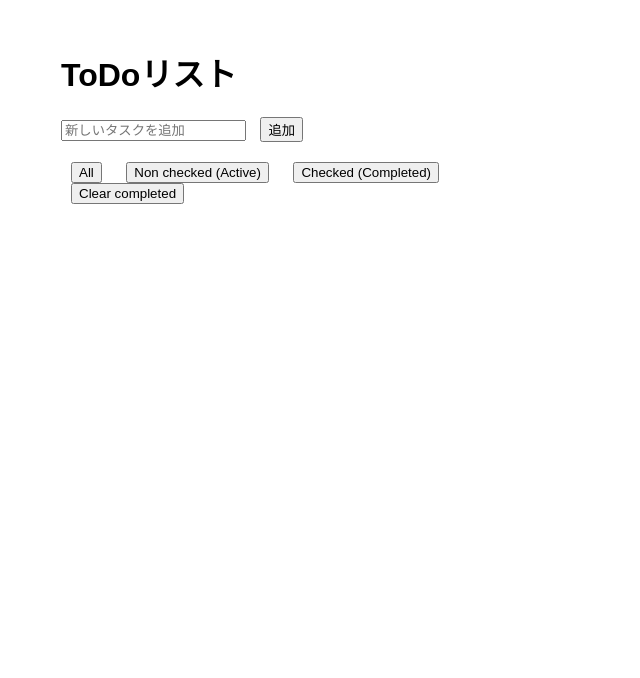
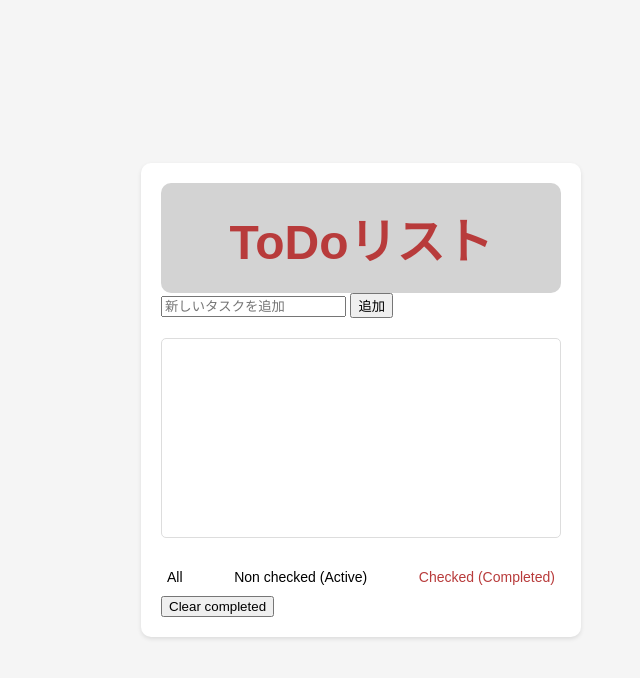
Before and after one commit to saotomem21/ToDoList, a plain HTML site: page index.html in a window 1280 px wide. Shown: the whole page, without its empty margins (279-919 px from the left). Drawn offline with nearby package versions, Linux system fonts and the light colour scheme.

Commit message:
Update styles.css

```diff
--- a/styles.css
+++ b/styles.css
@@ -1,36 +1,98 @@
 body {
     font-family: Arial, sans-serif;
+    background-color: #f5f5f5;
+    display: flex;
+    justify-content: center;
+    align-items: center;
+    height: 100vh;
+    margin: 0;
 }
 
 #app {
-    max-width: 600px;
-    margin: 0 auto;
+    background: white;
     padding: 20px;
+    border-radius: 10px;
+    box-shadow: 0 2px 4px rgba(0, 0, 0, 0.1);
+    width: 400px;
+}
+
+h1 {
+    font-size: 48px;
+    color: #b83b3b;
+    text-align: center;
+    margin: 0;
+    background-color: #d3d3d3;
+    padding: 20px;
+    border-radius: 10px;
+}
+
+input[type="text"] {
+    width: 100%;
+    padding: 10px;
+    border: none;
+    border-bottom: 1px solid #ddd;
+    font-size: 24px;
+    box-sizing: border-box;
+}
+
+input[type="checkbox"] {
+    margin-right: 10px;
+}
+
+ul {
+    list-style: none;
+    padding: 0;
+    margin: 20px 0;
+    height: 200px;
+    /* 固定の高さ */
+    overflow-y: auto;
+    /* 垂直スクロールを有効にする */
+    border: 1px solid #ddd;
+    border-radius: 5px;
+    box-sizing: border-box;
 }
 
 .todo-item {
     display: flex;
     align-items: center;
     justify-content: space-between;
-    margin-bottom: 10px;
+    padding: 10px;
+    border-bottom: 1px solid #eee;
 }
 
-.todo-item input[type="checkbox"] {
-    margin-right: 10px;
-}
-
-button {
-    margin-left: 10px;
-}
-
-.done {
+.todo-item .done {
     text-decoration: line-through;
+    color: #999;
 }
 
 .filters {
-    margin-top: 20px;
+    display: flex;
+    justify-content: space-between;
+    align-items: center;
+    padding: 10px 0;
+}
+
+.filters span {
+    font-size: 14px;
 }
 
 .filters button {
-    margin-right: 10px;
+    border: none;
+    background: none;
+    cursor: pointer;
+    font-size: 14px;
 }
+
+.filters button.active {
+    border: 1px solid #b83b3b;
+    border-radius: 4px;
+    padding: 2px 6px;
+}
+
+.filters button:hover {
+    text-decoration: underline;
+}
+
+.filters button:last-child {
+    color: #b83b3b;
+}
```
